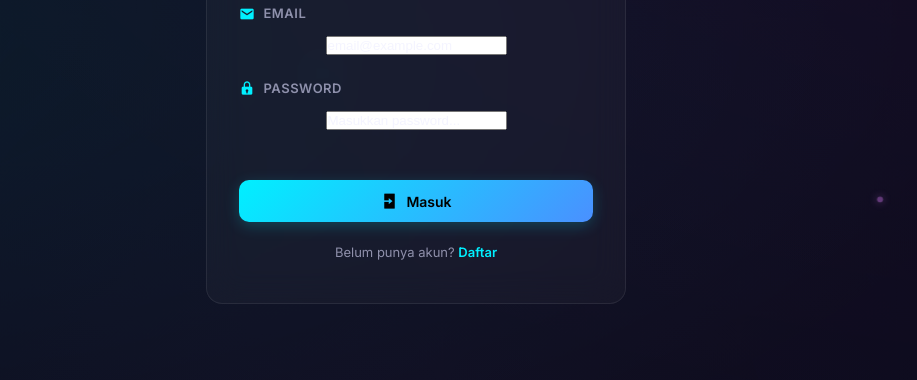
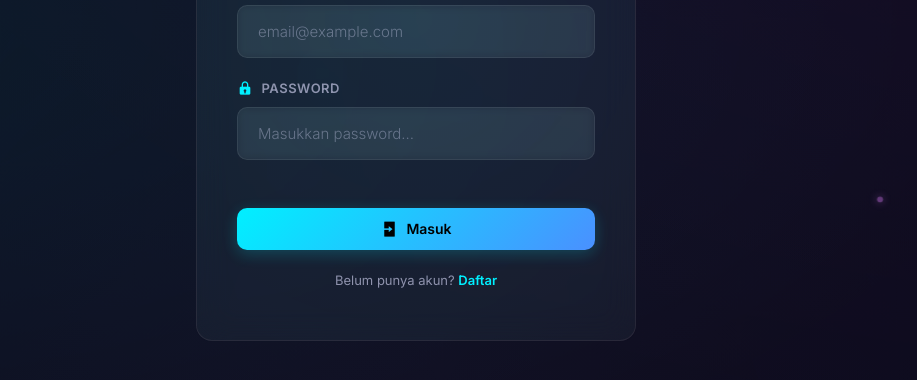
Before and after one commit to ariyogilovers/bookshelf-app-starter-project, a website: page index.html in a window 1280 px wide. Shown: the part 384-764 px from the top of the page, without its empty margins (224-1141 px from the left). Drawn offline with nearby package versions, Linux system fonts and the light colour scheme.

Commit message:
style: premium redesign of login and register forms

```diff
--- a/css/style.css
+++ b/css/style.css
@@ -716,10 +716,12 @@ body {
 }
 
 .form-group input[type="text"],
-.form-group input[type="number"] {
+.form-group input[type="number"],
+.form-group input[type="email"],
+.form-group input[type="password"] {
   width: 100%;
-  padding: 14px 18px;
-  background: rgba(255, 255, 255, 0.03);
+  padding: 16px 20px;
+  background: rgba(255, 255, 255, 0.05);
   border: 1px solid var(--glass-border);
   border-radius: var(--radius-sm);
   color: var(--text-primary);
@@ -727,17 +729,23 @@ body {
   font-size: 15px;
   transition: var(--transition);
   outline: none;
+  backdrop-filter: blur(5px);
+  -webkit-backdrop-filter: blur(5px);
 }
 
 .form-group input[type="text"]:focus,
-.form-group input[type="number"]:focus {
+.form-group input[type="number"]:focus,
+.form-group input[type="email"]:focus,
+.form-group input[type="password"]:focus {
   border-color: var(--neon-cyan);
-  box-shadow: 0 0 0 3px rgba(0, 240, 255, 0.1), var(--glow-cyan);
-  background: rgba(0, 240, 255, 0.03);
+  box-shadow: 0 0 0 4px rgba(0, 240, 255, 0.1), var(--glow-cyan);
+  background: rgba(0, 240, 255, 0.05);
+  transform: translateY(-1px);
 }
 
 .form-group input::placeholder {
   color: var(--text-muted);
+  font-weight: 300;
 }
 
 /* Checkbox */
@@ -980,9 +988,23 @@ body {
 
 .auth-card {
   width: 100%;
-  max-width: 420px;
-  padding: 40px 32px;
+  max-width: 440px;
+  padding: 50px 40px;
   text-align: center;
+  position: relative;
+  overflow: hidden;
+}
+
+.auth-card::after {
+  content: '';
+  position: absolute;
+  top: -50%;
+  left: -50%;
+  width: 200%;
+  height: 200%;
+  background: radial-gradient(circle, rgba(0, 240, 255, 0.05), transparent 70%);
+  pointer-events: none;
+  z-index: -1;
 }
 
 .auth-logo {
```
